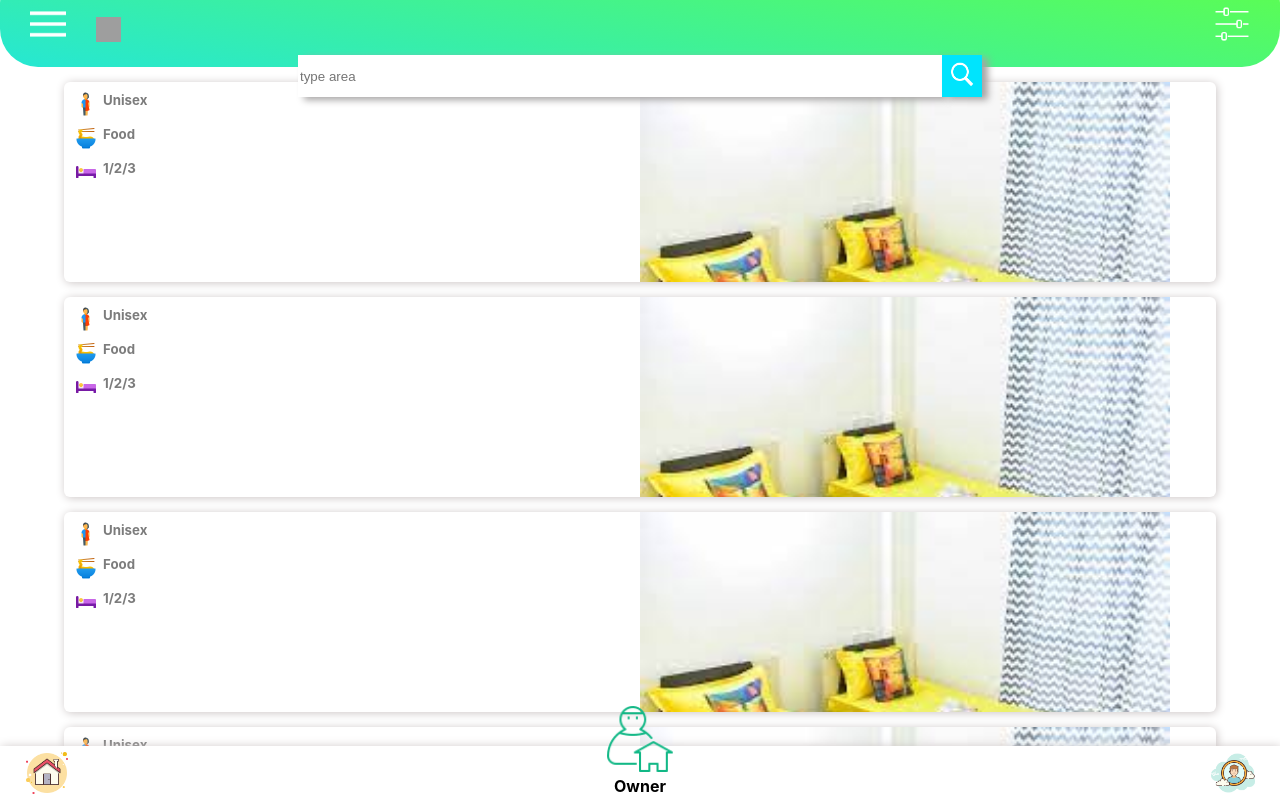
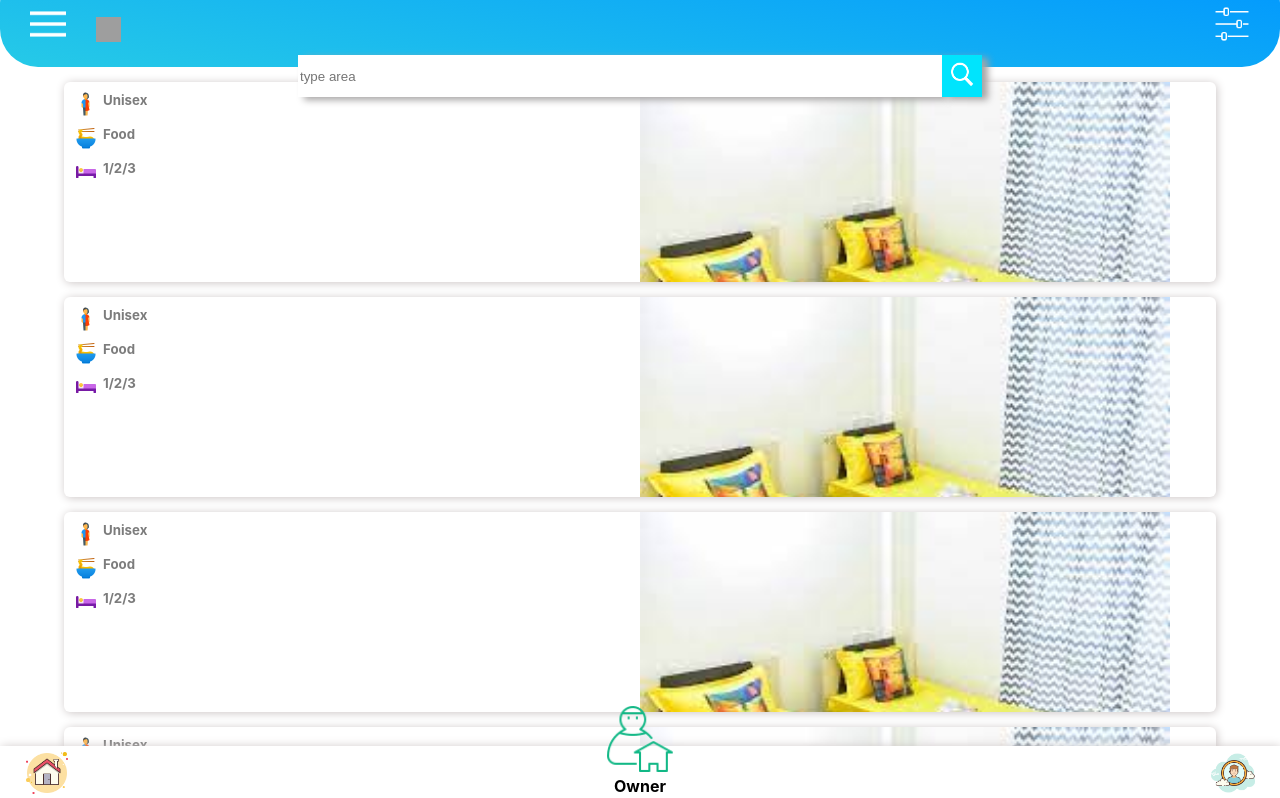
Before and after one commit to Shanpkt/appna_pg, a React (Create React App) app: page /PGselect in a window 1280 px wide. Shown: the top 798 px of the page. Built offline with nearby package versions, Linux system fonts and the light colour scheme; no server answers; grey boxes are pictures that could not be loaded.

Commit message:
first commit

```diff
--- a/src/components/navBar.css
+++ b/src/components/navBar.css
@@ -9,7 +9,7 @@
    flex-direction: column;
     border-radius: 38px;
     margin-top: -35px;
-    background: linear-gradient(10deg, #26E7D3, #60FF48);
+    background: linear-gradient(10deg, #26cae7, #0096ff);
     padding-bottom: 25px;
     position: sticky;
     top: -35px;
```
